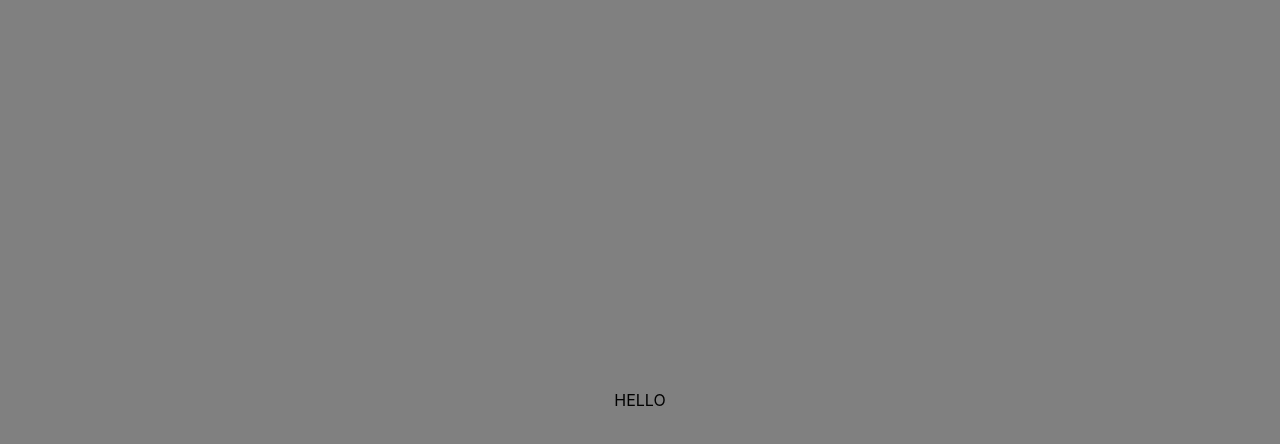
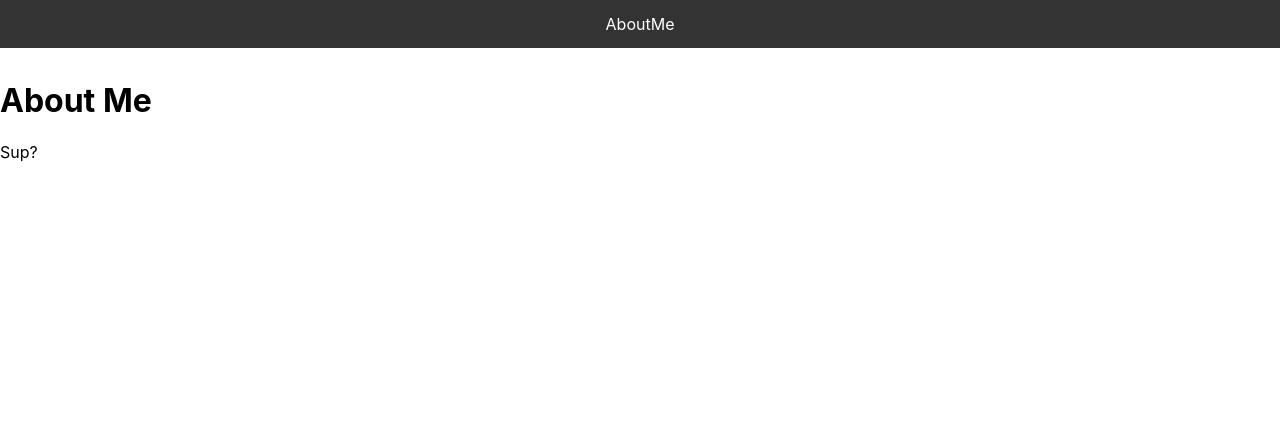
Before and after one commit to arnav149/ak-portfolio, a React (Create React App) app: page /#/ in a window 1280 px wide. Shown: the top 444 px of the page. Built offline with nearby package versions, Linux system fonts and the light colour scheme.

Commit message:
add navbar and aboutme page

```diff
--- a/package.json
+++ b/package.json
@@ -9,6 +9,7 @@
     "@testing-library/user-event": "^13.5.0",
     "react": "^18.2.0",
     "react-dom": "^18.2.0",
+    "react-router-dom": "^6.19.0",
     "react-scripts": "5.0.1",
     "web-vitals": "^2.1.4"
   },
--- /dev/null
+++ b/src/AboutMe.css
@@ -0,0 +1,3 @@
+.aboutMe {
+    padding-top: 60px;
+}
--- /dev/null
+++ b/src/AboutMe.js
@@ -0,0 +1,16 @@
+import React from 'react';
+import './AboutMe.css';
+
+const AboutMe = () => {
+    return (
+        <div className="aboutMe">
+            <h1>About Me</h1>
+            <p>
+                Sup?
+            </p>
+            {/* Add more personal details or sections as needed */}
+        </div>
+    );
+};
+
+export default AboutMe;
--- a/src/App.css
+++ b/src/App.css
@@ -1,4 +1,4 @@
-.App {
+.loadingScreen {
   /* background-image: url('../public/background.png');
   background-size: cover;
   background-repeat: no-repeat;
--- a/src/App.js
+++ b/src/App.js
@@ -1,6 +1,9 @@
 import React, { useState } from 'react';
 import './App.css';
-import TerminalLoader from './TerminalLoader.js'
+import TerminalLoader from './TerminalLoader.js';
+import { BrowserRouter as Router, Route, Routes } from 'react-router-dom';
+import AboutMe from './AboutMe';
+import NavBar  from './NavBar';
 
 function App() {
   const [loadingComplete, setLoadingComplete] = useState(false);
@@ -12,11 +15,23 @@ function App() {
   };
 
   return (
-    <div className="App">
-      {!loadingComplete && <TerminalLoader onLoadingComplete={handleLoadingComplete} />}
+    <div>
+      {!loadingComplete &&
+      <div className="loadingScreen">
+        <TerminalLoader onLoadingComplete={handleLoadingComplete} />
+      </div>
+      }
       {loadingComplete &&
         // Your actual app content goes here...
-        <p>HELLO</p>
+        <Router>
+          <div className="appContent">
+              <NavBar />
+              <Routes>
+                  <Route path="/" element={<AboutMe />} />
+                  {/* Add other routes here */}
+              </Routes>
+          </div>
+        </Router>
       }
     </div>
   );
--- /dev/null
+++ b/src/NavBar.css
@@ -0,0 +1,31 @@
+nav {
+    background-color: #333; /* Background color */
+    overflow: hidden; /* Clears floats */
+    position: fixed; /* Fixed position at the top */
+    top: 0; /* Position at the top */
+    width: 100%; /* Full width */
+    z-index: 1000; /* Ensures nav is above other content */
+}
+
+nav ul {
+    list-style-type: none; /* No bullet points */
+    margin: 0; /* Removes default margin */
+    padding: 0; /* Removes default padding */
+    text-align: center; /* Centers the links */
+}
+
+nav li {
+    display: inline; /* Display links in a row */
+}
+
+nav a {
+    display: inline-block; /* Display as block element */
+    color: white; /* Text color */
+    text-align: center; /* Center text */
+    padding: 14px 16px; /* Padding for spacing */
+    text-decoration: none; /* No underline */
+}
+
+nav a:hover {
+    background-color: #111; /* Color on hover */
+}
--- /dev/null
+++ b/src/NavBar.js
@@ -0,0 +1,17 @@
+import React from 'react';
+import { Link } from 'react-router-dom'; // Import Link from react-router-dom for navigation
+import './NavBar.css'
+
+const NavBar = () => {
+    return (
+        <div>
+            <nav>
+                <ul>
+                    <li><Link to="/">AboutMe</Link></li>
+                </ul>
+            </nav>
+        </div>
+    );
+};
+
+export default NavBar;
```
Also changed, not shown: 1 other file (tests, documents, lock files or other folders).
